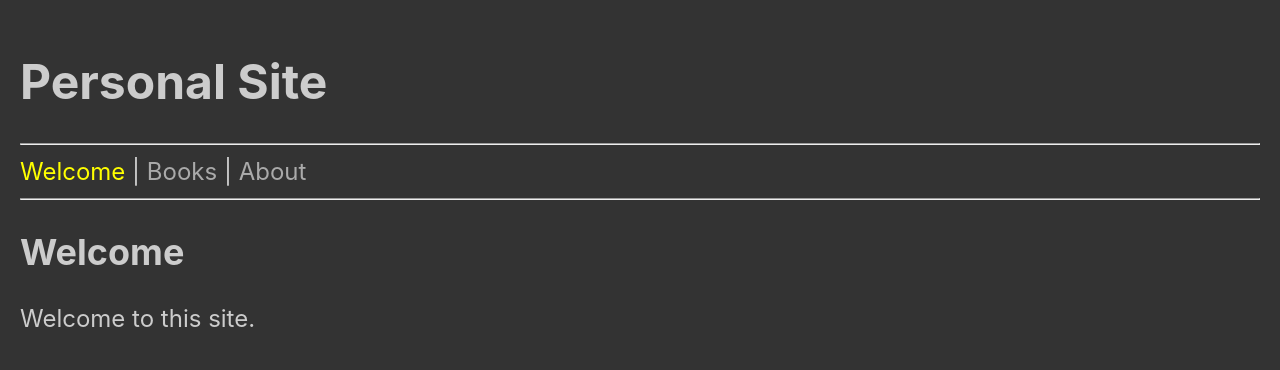
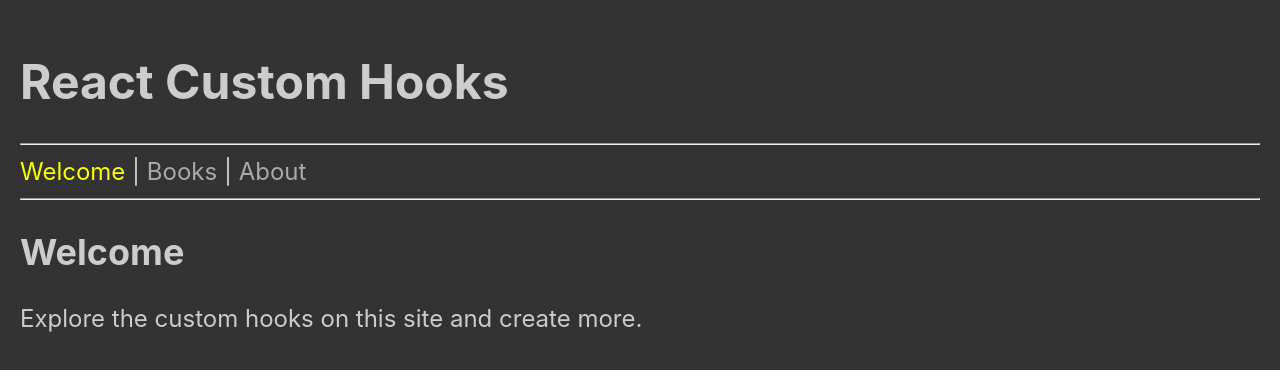
Before and after one commit to edwardtanguay/howto-create-custom-react-hooks, a React (Vite) app: page /welcome in a window 1280 px wide. Shown: the top 370 px of the page. Built offline with nearby package versions, Linux system fonts and the light colour scheme.

Commit message:
customized

```diff
--- a/src/App.jsx
+++ b/src/App.jsx
@@ -7,7 +7,7 @@ import { NavLink, Routes, Route, Navigate } from 'react-router-dom';
 function App() {
 	return (
 		<div className="App">
-			<h1>Personal Site</h1>
+			<h1>React Custom Hooks</h1>
 			<hr />
 			<NavLink to="/welcome">Welcome</NavLink> |{' '}
 			<NavLink to="/books">Books</NavLink> |{' '}
--- a/src/pages/PageWelcome.jsx
+++ b/src/pages/PageWelcome.jsx
@@ -2,7 +2,7 @@ export const PageWelcome = () => {
 	return (
 		<div className="page_welcome">
 			<h2>Welcome</h2>
-			<p>Welcome to this site.</p>
+			<p>Explore the custom hooks on this site and create more.</p>
 		</div>
-	)
-}
+	);
+};
```
